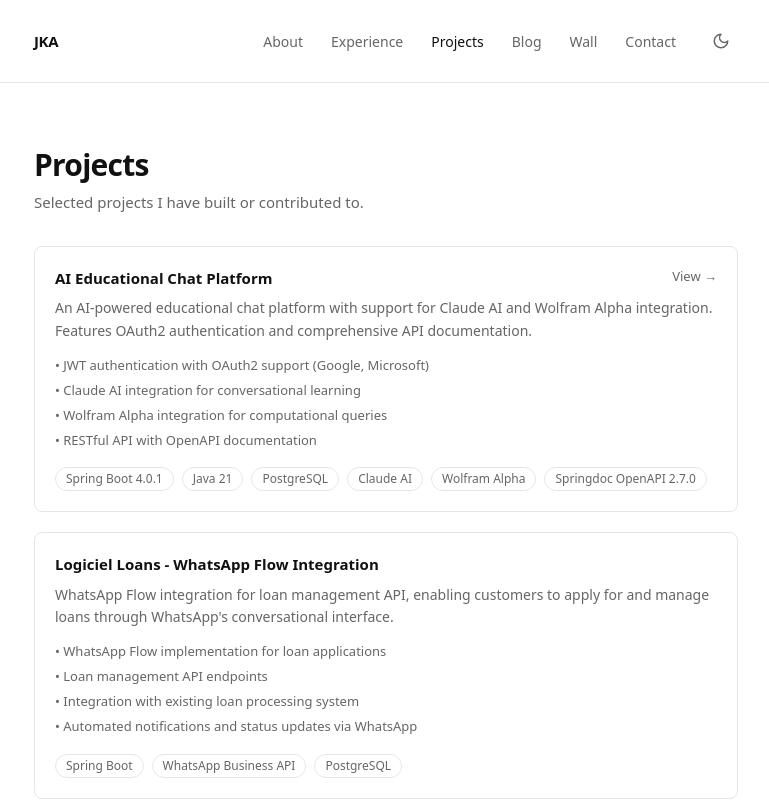
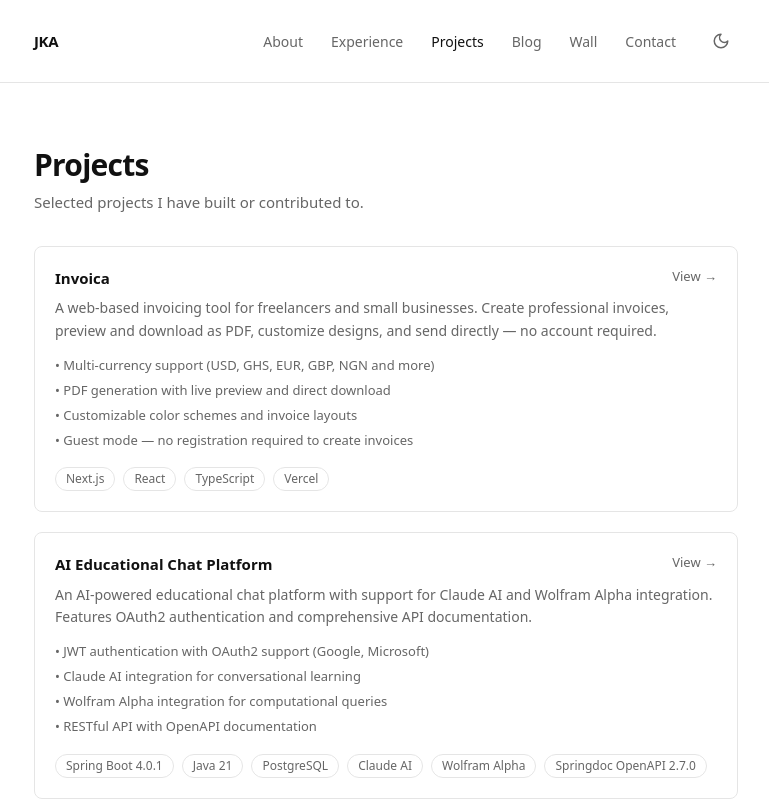
Before and after one commit to Amo95/kwameamo, a Next.js app: page /projects in a window 1280 px wide. Shown: the top 801 px of the page, without its empty margins (254-1023 px from the left). Built offline with nearby package versions, Linux system fonts and the light colour scheme.

Commit message:
added invoica

```diff
--- a/src/app/projects/page.tsx
+++ b/src/app/projects/page.tsx
@@ -8,6 +8,19 @@ export const metadata: Metadata = {
 };
 
 const projects = [
+  {
+    title: "Invoica",
+    description:
+      "A web-based invoicing tool for freelancers and small businesses. Create professional invoices, preview and download as PDF, customize designs, and send directly — no account required.",
+    tech: ["Next.js", "React", "TypeScript", "Vercel"],
+    features: [
+      "Multi-currency support (USD, GHS, EUR, GBP, NGN and more)",
+      "PDF generation with live preview and direct download",
+      "Customizable color schemes and invoice layouts",
+      "Guest mode — no registration required to create invoices",
+    ],
+    link: "https://invoica-livid.vercel.app/",
+  },
   {
     title: "AI Educational Chat Platform",
     description:
```
